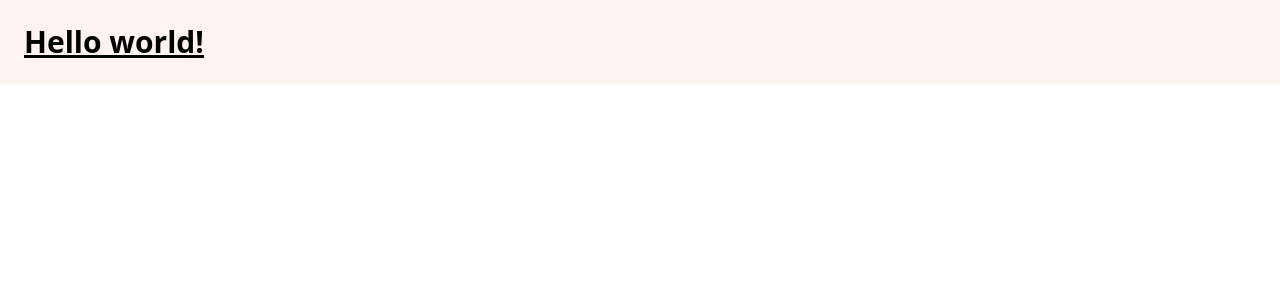
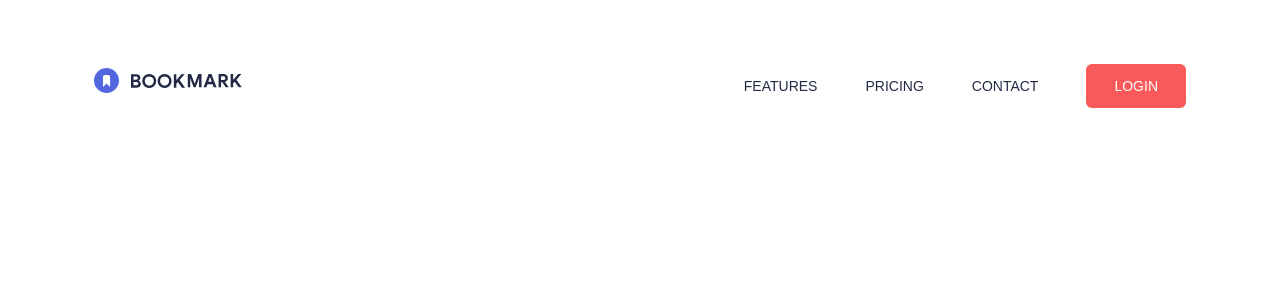
Before and after one commit to Ifenna-Pascal/Landing_Page_Design_With_React-Tailwindcss, a React (Create React App) app: page / in a window 1280 px wide. Shown: the top 300 px of the page. Built offline with nearby package versions, Linux system fonts and the light colour scheme.

Commit message:
com[pleted nav section

```diff
--- a/public/index.html
+++ b/public/index.html
@@ -10,6 +10,7 @@
       content="Web site created using create-react-app"
     />
     <link rel="apple-touch-icon" href="%PUBLIC_URL%/logo192.png" />
+    <link rel="stylesheet" href="https://cdnjs.cloudflare.com/ajax/libs/font-awesome/6.0.0-beta3/css/all.min.css" integrity="sha512-Fo3rlrZj/k7ujTnHg4CGR2D7kSs0v4LLanw2qksYuRlEzO+tcaEPQogQ0KaoGN26/zrn20ImR1DfuLWnOo7aBA==" crossorigin="anonymous" referrerpolicy="no-referrer" />
     <!--
       manifest.json provides metadata used when your web app is installed on a
       user's mobile device or desktop. See https://developers.google.com/web/fundamentals/web-app-manifest/
--- a/src/App.js
+++ b/src/App.js
@@ -1,10 +1,10 @@
-import './App.css';
+import Home from "./Pages/Home";
 
 function App() {
   return (
-    <h1 className="text-3xl  bg-red-50 p-6 font-bold underline">
-      Hello world!
-    </h1>
+   <>
+    <Home />
+   </>
   );
 }
 
--- /dev/null
+++ b/src/Components/Hero.jsx
@@ -0,0 +1,11 @@
+import React from 'react'
+
+function Hero() {
+    return (
+         <section>
+
+         </section>
+    )
+}
+
+export default Hero
--- /dev/null
+++ b/src/Components/Nav.jsx
@@ -0,0 +1,21 @@
+import React from 'react';
+import img from "../imgs/logo-bookmark.svg";
+
+function Nav() {
+    return (
+        <nav className=' font-Poppins container flex items-start py-4 mt-4 sm:mt-12'>
+            <div className='py-1 flex-shrink-0 cursor-pointer'><img src={img} alt="Company Logo" className='bg-cover'/></div>
+            <ul className='hidden sm:flex flex-1 justify-end items-center gap-12 text-bookmark-blue uppercase text-sm'>
+                <li className='cursor-pointer'>Features</li>
+                <li className='cursor-pointer'>Pricing</li>
+                <li className='cursor-pointer'>Contact</li>
+                <button type="button" className='bg-bookmark-red text-white rounded-md px-7 py-3 uppercase'>Login</button>
+            </ul>
+            <div className="flex sm:hidden flex-1 justify-end flex-shrink-0">
+                <i className="text-2xl fas fa-bars"></i>
+            </div>
+        </nav>
+    )
+}
+
+export default Nav
--- /dev/null
+++ b/src/Pages/Home.jsx
@@ -0,0 +1,14 @@
+import React from 'react'
+import Nav from '../Components/Nav';
+import Hero from '../Components/Hero';
+
+function Home() {
+    return (
+        <>
+            <Nav />
+            <Hero />
+        </>
+    )
+}
+
+export default Home
--- a/src/index.css
+++ b/src/index.css
@@ -1,3 +1,4 @@
 @tailwind base;
 @tailwind components;
 @tailwind utilities;
+@import url('https://fonts.googleapis.com/css2?family=Fuzzy+Bubbles&family=Lato:ital,wght@1,300&family=Montserrat:wght@500&family=Poppins:wght@300&family=Praise&family=Roboto+Slab:wght@100;200&display=swap');
--- a/tailwind.config.js
+++ b/tailwind.config.js
@@ -3,7 +3,27 @@ module.exports = {
     "./src/**/*.{js,jsx,ts,tsx}",
   ],
   theme: {
-    extend: {},
+    container: {
+      center: true,
+      padding: "1rem",
+      screens: {
+        lg: "1124px",
+        xl: "1124px",
+        "2xl": "1124px",
+      }
+    },
+    extend: {
+      colors: {
+        "bookmark-purple": "#5267DF",
+        "bookmark-red": "#FA5959",
+        "bookmark-blue": "#242A45",
+        "bookmark-grey": "#9194A2",
+        "bookmark-white": "#f7f7f7",
+      }
+    },
+    fontFamily: {
+      Poppins: ["Poppins", "sans-serif"],
+    },
   },
   plugins: [],
 }
```
